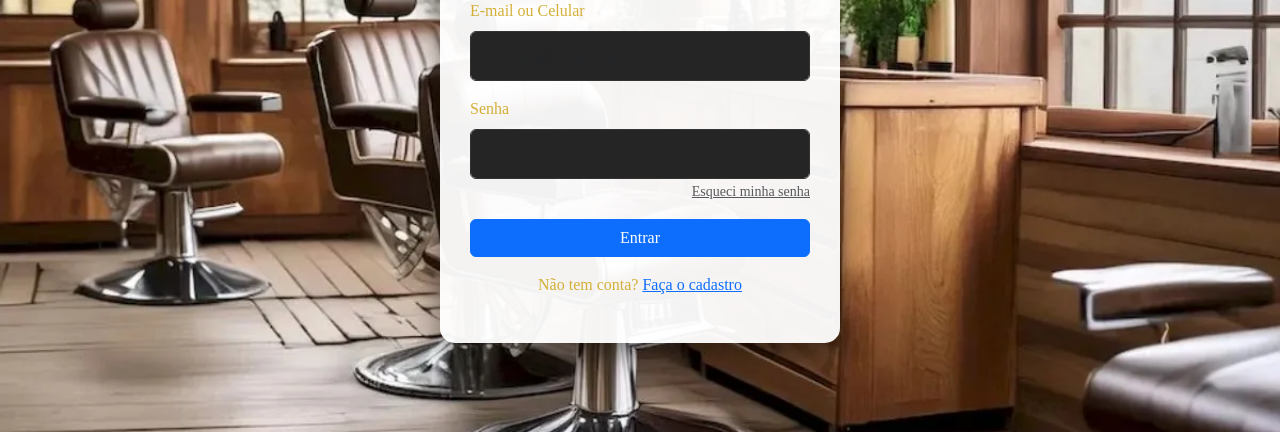
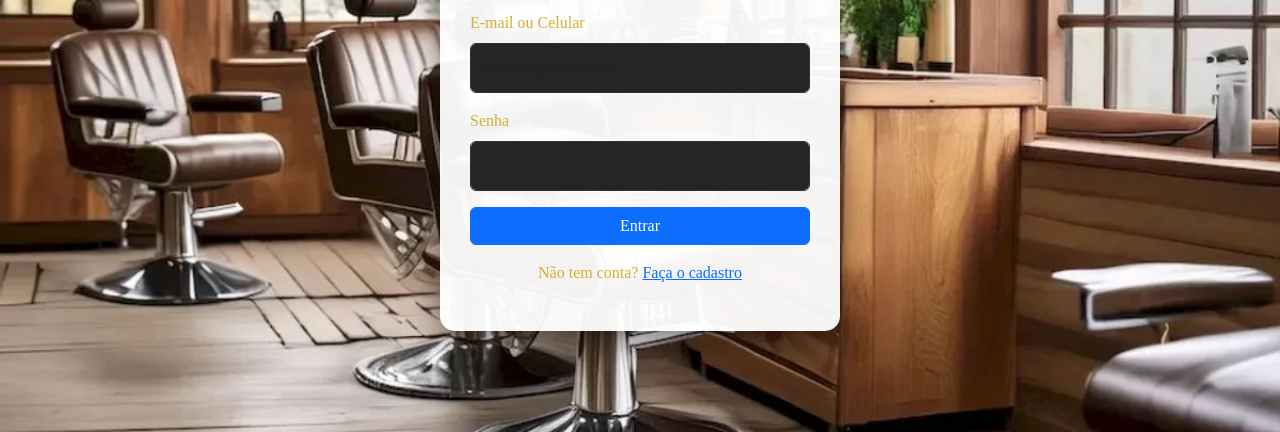
Before and after one commit to seixxas/pentefinno, a website: page login.html in a window 1280 px wide. Shown: the part 368-800 px from the top of the page. Drawn offline with nearby package versions, Linux system fonts and the light colour scheme.

Commit message:
tirei a merda do esqueci a senha

```diff
--- a/login.html
+++ b/login.html
@@ -71,9 +71,6 @@
             <div class="mb-3">
                 <label class="form-label">Senha</label>
                 <input type="password" id="login-pass" class="form-control" required>
-                <div class="text-end">
-                    <a href="#" onclick="toggleForgotPass()" class="small text-muted">Esqueci minha senha</a>
-                </div>
             </div>
             <button type="submit" class="btn btn-primary w-100 mb-3">Entrar</button>
             <p class="text-center" id="naotemconta">Não tem conta? <a href="#" onclick="toggleAuth()">Faça o cadastro</a></p>
```
